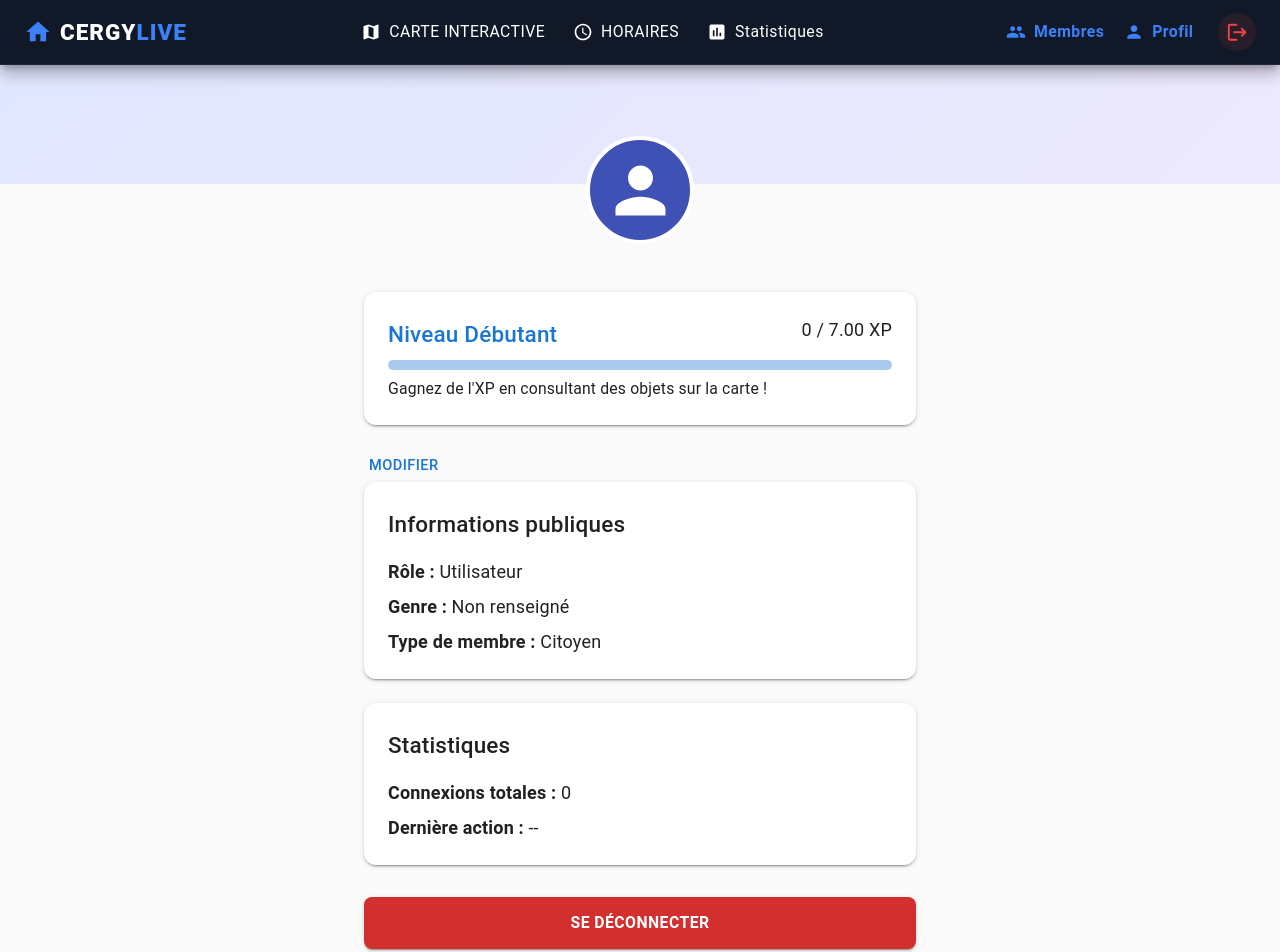
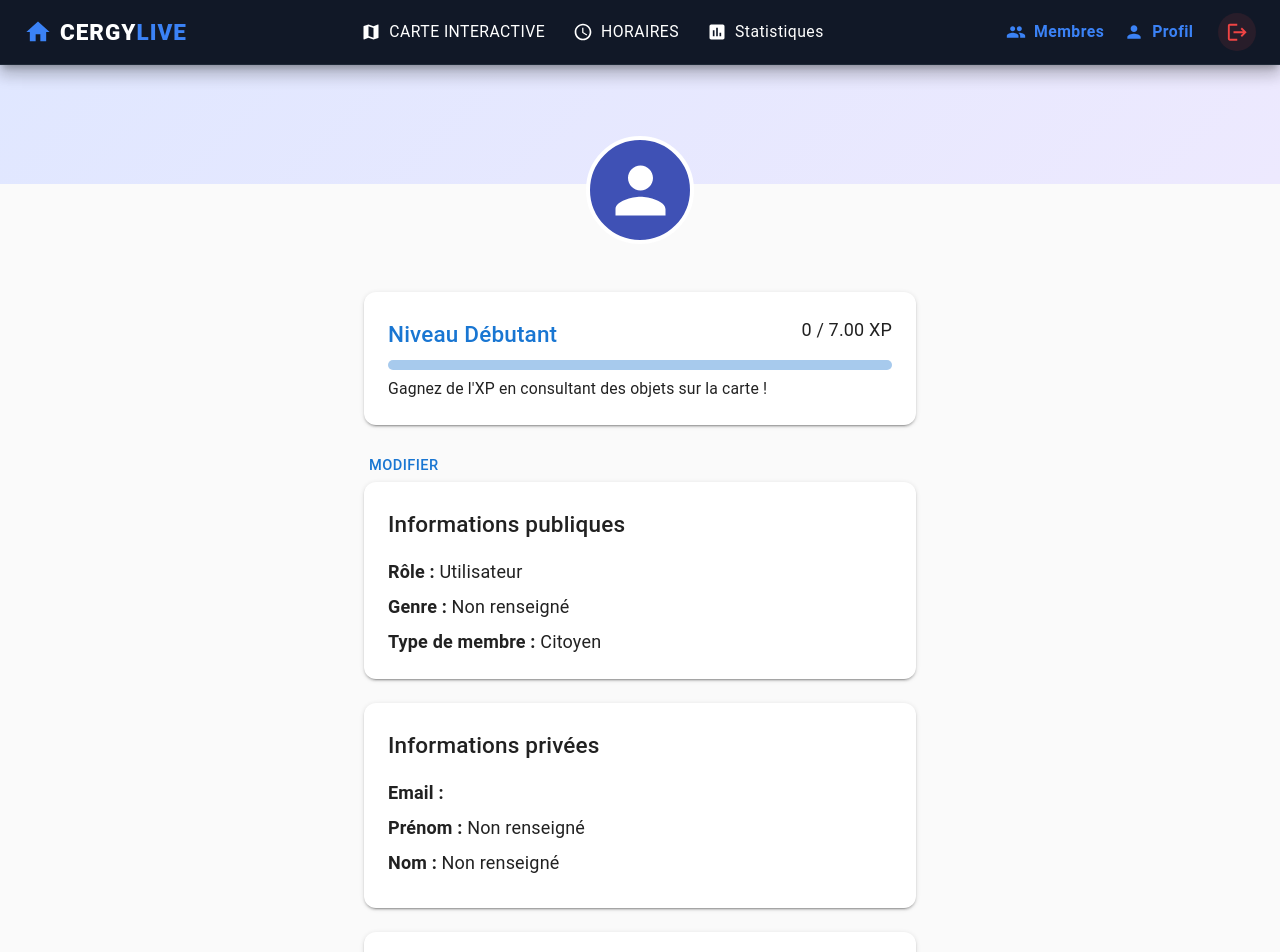
Before and after one commit to FlorianBruyant/ProjetDevWebS2, a React app in the folder frontend/: page /profil in a window 1280 px wide. Shown: the top 952 px of the page. Built offline with nearby package versions, Linux system fonts and the light colour scheme; no server answers; sample sign-in values are in the browser's storage; the HTML template or start-up script is replaced by a standard one.

Commit message:
feat: affichage prénom et nom sur profil

```diff
--- a/frontend/src/pages/Profil.jsx
+++ b/frontend/src/pages/Profil.jsx
@@ -235,9 +235,6 @@ export default function Profil() {
                     <Typography variant="h5" fontWeight="bold">
                         {user?.username}
                     </Typography>
-                    <Typography variant="body1" color="text.secondary">
-                        {user?.email}
-                    </Typography>
                 </Box>
 
                 {/* --- MODULE NIVEAU / XP --- */}
@@ -290,6 +287,24 @@ export default function Profil() {
                     <Typography>
                         <strong>Type de membre :</strong>{' '}
                         {user?.type_membre || 'Citoyen'}
+                    </Typography>
+                </Paper>
+
+                {/* --- INFORMATIONS PRIVEES --- */}
+                <Paper elevation={2} sx={{ p: 3, mb: 3, borderRadius: 3 }}>
+                    <Typography variant="h6" fontWeight="bold" sx={{ mb: 2 }}>
+                        Informations privées
+                    </Typography>
+                    <Typography sx={{ mb: 1 }}>
+                        <strong>Email :</strong> {user?.email}
+                    </Typography>
+                    <Typography sx={{ mb: 1 }}>
+                        <strong>Prénom :</strong>{' '}
+                        {user?.first_name || 'Non renseigné'}
+                    </Typography>
+                    <Typography sx={{ mb: 1 }}>
+                        <strong>Nom :</strong>{' '}
+                        {user?.last_name || 'Non renseigné'}
                     </Typography>
                 </Paper>
 
```
